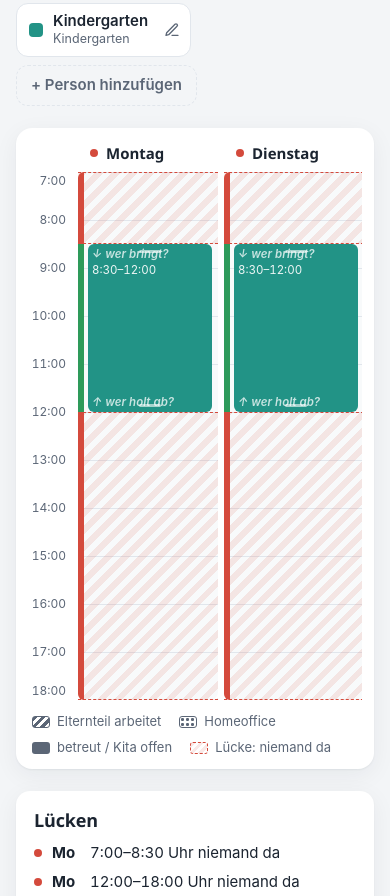
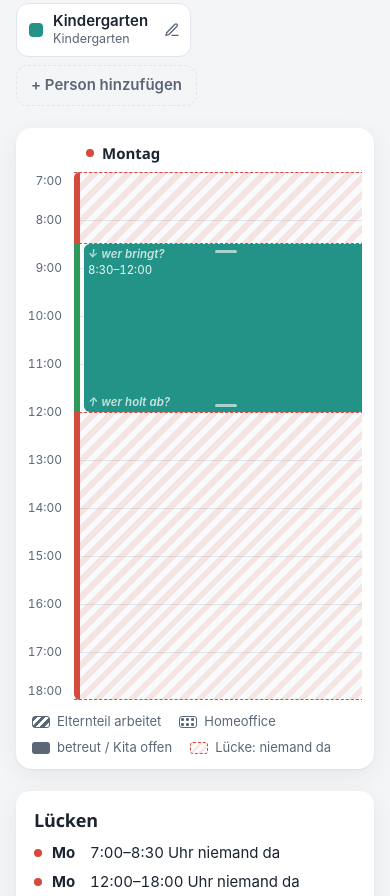
Before and after one commit to alexanderhaberzettl/Unsere-Betreuungswoche, a plain HTML site: page index.html in a window 390 px wide. Shown: the part 499-1395 px from the top of the page. Drawn offline with Linux system fonts and the light colour scheme.

Commit message:
Mobil: breitere Tagesspalten, feste Zeitachse beim Scrollen
Co-Authored-By: Claude Opus 5.5 <noreply@anthropic.com>

```diff
--- a/index.html
+++ b/index.html
@@ -103,7 +103,14 @@ button { cursor: pointer; }
 
 .calendar { background: var(--surface); border-radius: 16px; box-shadow: var(--shadow); padding: 14px 12px 12px; }
 .cal-scroll { overflow-x: auto; }
-.cal { display: grid; grid-template-columns: 44px repeat(5, minmax(140px, 1fr)); column-gap: 6px; min-width: 0; }
+.cal { --lanes: 1; display: grid; grid-template-columns: 44px repeat(5, minmax(max(140px, calc(var(--lanes) * 52px + 16px)), 1fr)); column-gap: 6px; min-width: 0; }
+@media (max-width: 700px) {
+  .cal { grid-template-columns: 40px repeat(5, max(min(78vw, 300px), calc(var(--lanes) * 76px + 16px))); }
+  .cal .times, .cal .corner { position: sticky; left: 0; z-index: 3; background: var(--surface); }
+  .blk { font-size: 12.5px; }
+  .cal-scroll { scroll-snap-type: x proximity; }
+  .daybody { scroll-snap-align: start; scroll-margin-left: 46px; }
+}
 .dayhead { font-family: var(--font-display); font-weight: 600; font-size: 15px; padding: 0 4px 8px 12px; display: flex; align-items: center; gap: 8px; }
 .dayhead .dd { width: 8px; height: 8px; border-radius: 50%; background: var(--ok); }
 .dayhead .dd.no { background: var(--gap); }
@@ -410,7 +417,8 @@ details[open] summary { margin-bottom: 8px; }
   function renderCal(a) {
     const H = hourPx(), px = m => (m - START) / 60 * H;
     const n = Math.max(1, state.people.length);
-    let h = `<div></div>` + DAYL.map((name, d) => {
+    $('#cal').style.setProperty('--lanes', n);
+    let h = `<div class="corner"></div>` + DAYL.map((name, d) => {
       const bad = a.gaps.some(g => g.d === d);
       return `<div class="dayhead"><span class="dd ${bad ? 'no' : ''}" title="${bad ? 'Lücke' : 'abgedeckt'}"></span>${name}</div>`;
     }).join('');
```
